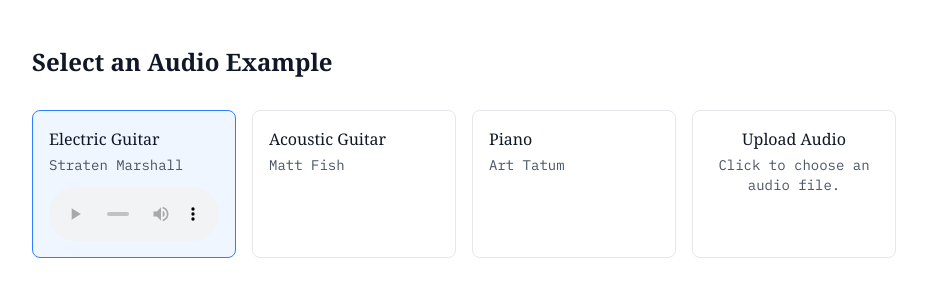
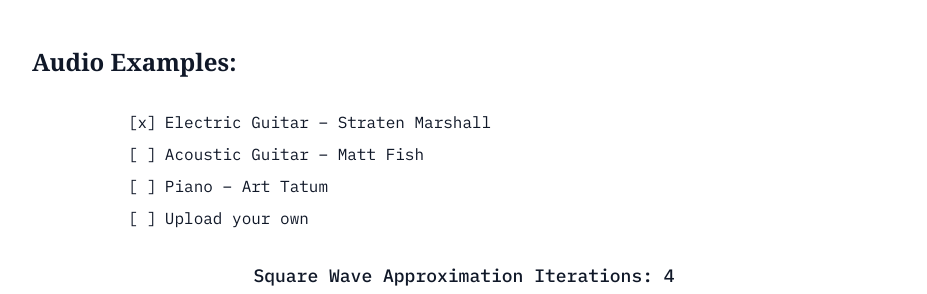
Before and after one commit to henry-dowling/synthfuzz, a Next.js app in the folder frontend/: page / in a window 1280 px wide. Shown: the part 287-581 px from the top of the page, without its empty margins (176-1103 px from the left). Built offline with nearby package versions, Linux system fonts and the light colour scheme.

Commit message:
mimimal radio button picker

```diff
--- a/frontend/src/app/page.tsx
+++ b/frontend/src/app/page.tsx
@@ -138,42 +138,49 @@ export default function Home() {
               height={150}
             />
           </div>
-          <h2 className="text-2xl font-bold mb-8">Select an Audio Example</h2>
+          <h2 className="text-2xl font-bold mb-8">Audio Examples:</h2>
 
-          <div className="grid grid-cols-1 md:grid-cols-2 lg:grid-cols-4 gap-4 mb-8">
+          <div className="space-y-2 max-w-2xl mx-auto mb-8 font-mono">
             {SAMPLE_AUDIO_FILES.map((sample) => (
-              <div
+              <label
                 key={sample.id}
-                className={`p-4 rounded-lg border transition-all cursor-pointer ${
-                  selectedSample === sample.id
-                    ? 'border-blue-500 bg-blue-50'
-                    : 'border-gray-200 hover:border-blue-300'
-                }`}
-                onClick={() => {
-                  setSelectedSample(sample.id);
-                  setSelectedFile(null);
-                  setProcessedAudio(null);
-                  setFullPlot(null);
-                  setZoomedPlot(null);
-                }}
+                className="block cursor-pointer"
               >
-                <h4 className="font-medium mb-1">{sample.name}</h4>
-                <p className="text-sm text-gray-600 mb-3">{sample.description}</p>
-                {selectedSample === sample.id && (
-                  <audio className="w-full" controls src={sample.path}>
-                    Your browser does not support the audio element.
-                  </audio>
-                )}
-              </div>
+                <span className="inline-flex items-center">
+                  <span className="mr-2">[{selectedSample === sample.id ? "x" : " "}]</span>
+                  <input
+                    type="radio"
+                    name="audioExample"
+                    value={sample.id}
+                    checked={selectedSample === sample.id}
+                    onChange={() => {
+                      setSelectedSample(sample.id);
+                      setSelectedFile(null);
+                      setProcessedAudio(null);
+                      setFullPlot(null);
+                      setZoomedPlot(null);
+                    }}
+                    className="sr-only"
+                  />
+                  {sample.name} – {sample.description}
+                </span>
+              </label>
             ))}
 
-            {/* Upload Card */}
-            <div
-              className={`p-4 rounded-lg border transition-all cursor-pointer ${
-                selectedFile ? 'border-blue-500 bg-blue-50' : 'border-gray-200 hover:border-blue-300'
-              }`}
-              onClick={() => document.getElementById('fileInput')?.click()}
-            >
+            {/* Upload option */}
+            <label className="block cursor-pointer">
+              <span className="inline-flex items-center">
+                <span className="mr-2">[{selectedFile ? "x" : " "}]</span>
+                <input
+                  type="radio"
+                  name="audioExample"
+                  checked={selectedFile !== null}
+                  onChange={() => document.getElementById('fileInput')?.click()}
+                  className="sr-only"
+                />
+                Upload your own
+                {selectedFile && <span className="ml-1">– {selectedFile.name}</span>}
+              </span>
               <input
                 type="file"
                 id="fileInput"
@@ -181,32 +188,7 @@ export default function Home() {
                 className="hidden"
                 onChange={handleFileSelect}
               />
-              {selectedFile ? (
-                <>
-                  <h4 className="font-medium mb-1">Selected File</h4>
-                  <p className="text-sm text-gray-600 mb-2">{selectedFile.name}</p>
-                  <p className="text-xs text-gray-500 mb-3">{(selectedFile.size / 1024 / 1024).toFixed(2)} MB</p>
-                  <button
-                    onClick={(e) => {
-                      e.stopPropagation();
-                      setSelectedFile(null);
-                      setSelectedSample(null);
-                      setProcessedAudio(null);
-                      setFullPlot(null);
-                      setZoomedPlot(null);
-                    }}
-                    className="text-sm text-blue-600 hover:text-blue-800 transition-colors"
-                  >
-                    Choose different file
-                  </button>
-                </>
-              ) : (
-                <div className="text-center">
-                  <h4 className="font-medium mb-1">Upload Audio</h4>
-                  <p className="text-sm text-gray-600">Click to choose an audio file.</p>
-                </div>
-              )}
-            </div>
+            </label>
           </div>
 
           {(selectedFile || selectedSample) && (
```
